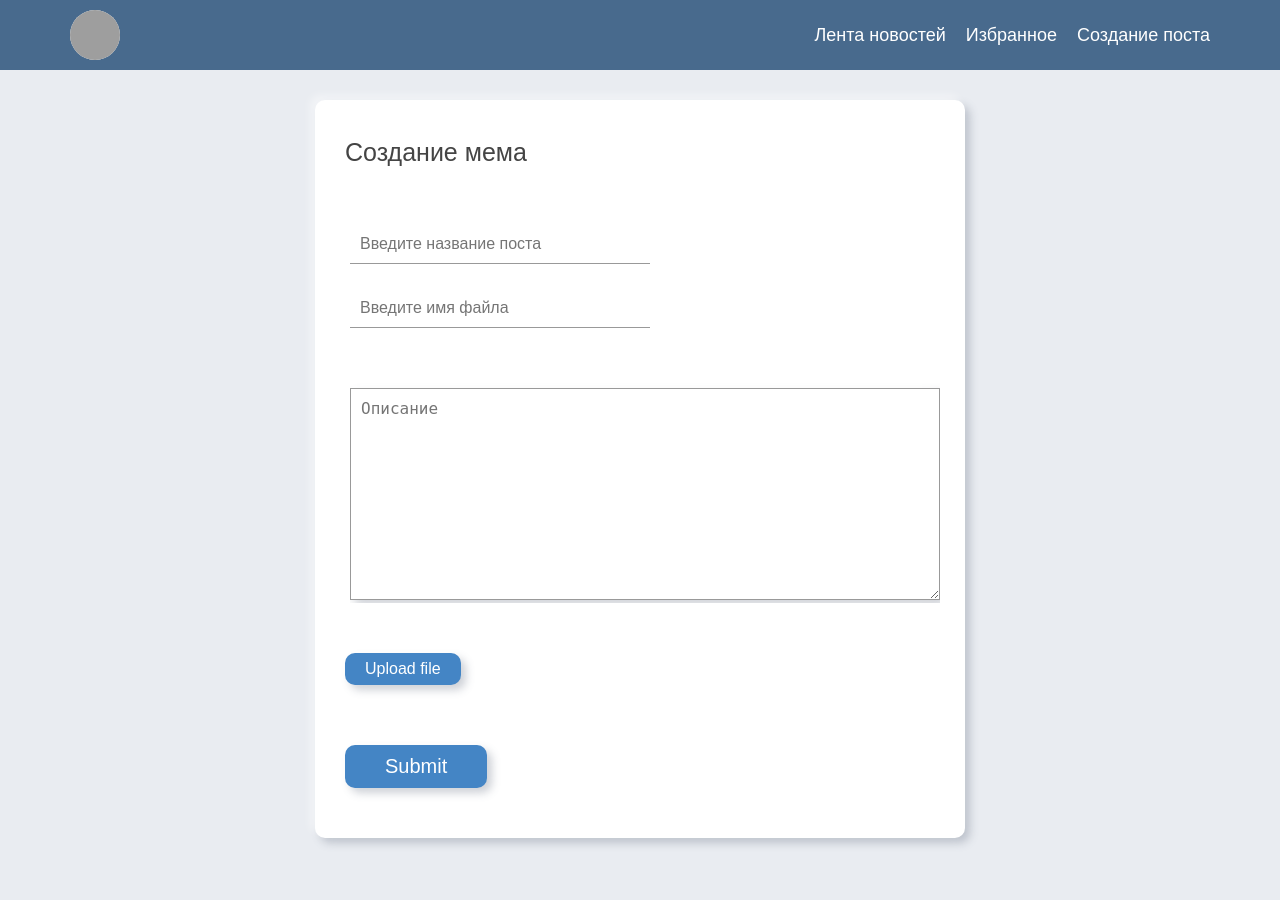
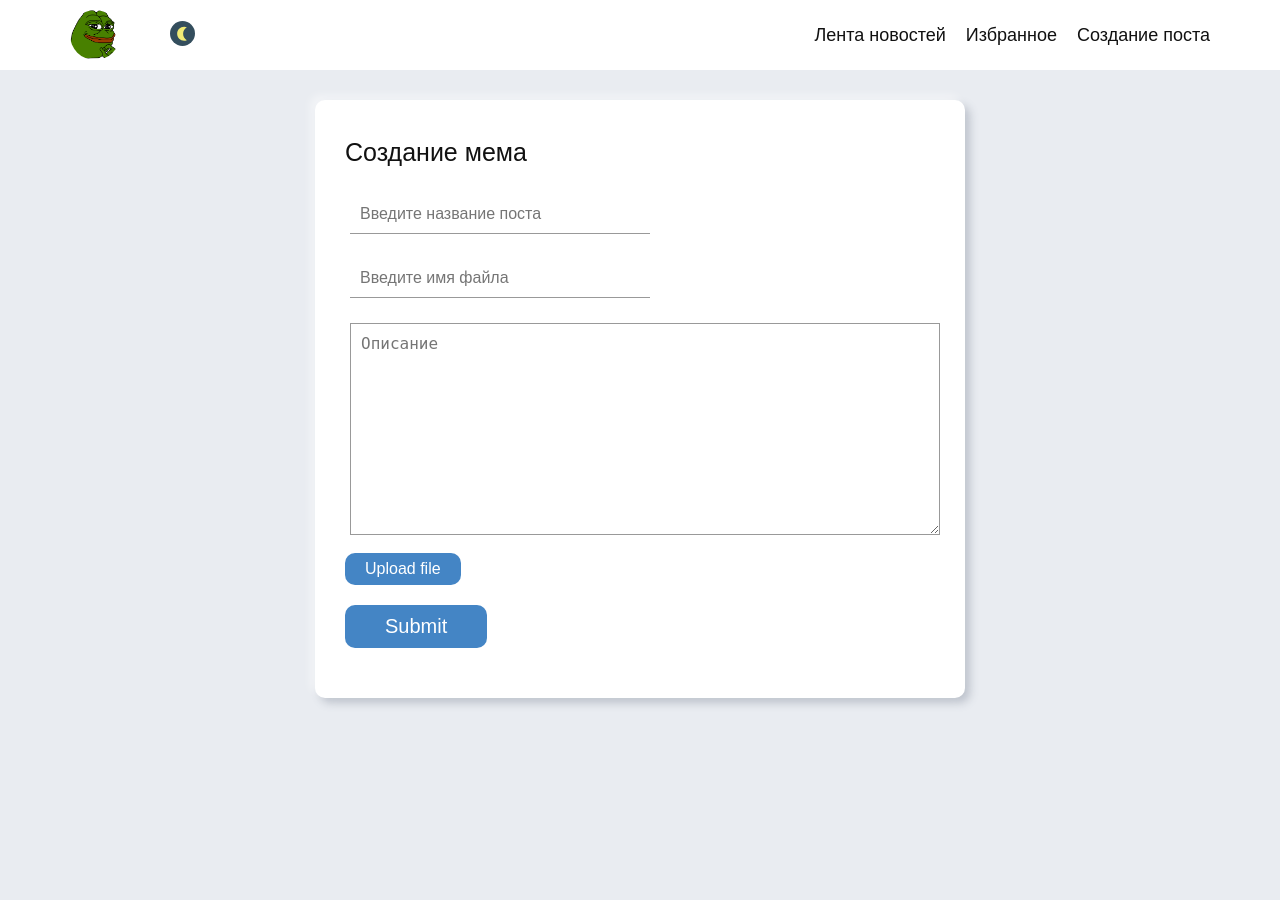
Before and after one commit to fedmog1lnkv/meme_site, a Flask app: page /create_post in a window 1280 px wide. Run offline with Flask 2, Linux system fonts and the light colour scheme; grey boxes are pictures that could not be loaded.

Commit message:
Переключение тем приложения
-Добавлена возможность переключения тем:
 - светлая
 - темная

```diff
--- a/app/static/css/cardStyles.css
+++ b/app/static/css/cardStyles.css
@@ -3,6 +3,32 @@
   margin: 0;
   border: 0;
   box-sizing: border-box;
+}
+
+:root{
+  --main-bg: #e9ecf1;
+  --header-bg:#486a8d;
+  --card-color: white;
+  --card-shadow:-5px -5px 9px rgb(255 255 255 / 45%), 5px 5px 9px rgb(94 104 121 / 30%);
+  --image-bg:rgba(255, 255, 255, 0.25);
+  --image-shadow: 0 4px 30px rgba(0, 0, 0, 0.1);
+  --text-color:#111111;
+  --toggle-image: url(../images/moon.svg);
+  --input-shadow: -5px -5px 9px rgba(255,255,255,0.45), 5px 5px 9px rgba(94,104,121,0.3);
+  --textarea-shadow: -5px -5px 9px rgba((255,255,255,0.45), 5px 5px 9px rgba(94,104,121,0.3));
+}
+
+:root[data-theme='dark']{
+  --main-bg: #222226;
+  --header-bg: #333336;
+  --card-color: #333336;
+  --card-shadow:none;
+  --image-bg:rgba(255, 255, 255, 0.1);
+  --image-shadow: none;
+  --text-color:white;
+  --toggle-image: url(../images/sun.svg);
+  --input-shadow:none;
+  --textarea-shadow:none;
 }
 
 html,
@@ -11,11 +37,14 @@ body{
     line-height: 1;
     font-size: 16px;
     background-color: #333;
-    color: #fff;
+    color: #111111;
+    /* color: #fff; */
     font-family: sans-serif;
     padding: 0;
     margin: 0;
-    background:#e9ecf1;
+    background:var(--main-bg);
+
+    transition: 0.4s linear;
 
 
 }
@@ -44,7 +73,8 @@ a{
   left: 0;
   width: 100%;
   z-index: 10;
-  background-color: #486a8d ;
+  background-color: var(--card-color);
+  transition: 0.4s linear;
 
 
   /* box-shadow: -5px -5px 9px rgba(255,255,255,0.45), 5px 5px 9px rgba(94,104,121,0.3); */
@@ -58,6 +88,8 @@ a{
   align-items: center;
   justify-content: space-between;
   min-height: 70px;
+  position: relative;
+
 }
 
 .header__logo{
@@ -105,8 +137,9 @@ a{
 }
 
 .menu__link{
-  color: #fff;
+  color: var(--text-color);
   font-size: 18px;
+  transition: 0.4s linear;
 }
 
 .menu__link:hover{
@@ -538,11 +580,13 @@ html {
 	padding: 40px; */
 
 h1 {
-	color: #444;
+	color: var(--text-color);
 	font-weight: 300;
 	margin: 0;
 	margin-bottom: 10px;
 	font-size: 25px;
+
+  transition: 0.4s linear;
 }
 .sub {
 	color: #999;
@@ -740,7 +786,9 @@ h3 {
 	background: none;
 
 
-  box-shadow: -5px -5px 9px rgba(255,255,255,0.45), 5px 5px 9px rgba(94,104,121,0.3);
+  box-shadow: var(--textarea-shadow);
+
+  transition: 0.4s linear;
 
 }
 .brise-text label {
@@ -776,7 +824,9 @@ h3 {
 	border: none;
   border-radius: 10px;
 
-  box-shadow: -5px -5px 9px rgba(255,255,255,0.45), 5px 5px 9px rgba(94,104,121,0.3);
+  box-shadow: var(--textarea-shadow);
+
+  transition: 0.4s linear;
 
 }
 .brise-upload label:hover,.brise-btn:hover{
@@ -791,3 +841,39 @@ h3 {
 	padding: 10px 40px;
 }
 /* End upload */
+
+/* .theme-button
+{
+    position: absolute;
+    right: 5px;
+    top: 5px;
+    display: inline-block;
+    padding: 10px 25px;
+    cursor: pointer;
+    margin-top: 60px;
+} */
+
+
+
+.toggle-theme{
+  width: 25px;
+  height: 25px;
+  padding: 0px;
+  margin: 0px;
+  background-color: transparent;
+  background-image: var(--toggle-image);
+  background-size: contain;
+  background-repeat: no-repeat;
+  /* position: absolute;
+  right: 0;
+  top: 10px; */
+  position: absolute;
+  /* right: 5px; */
+  top: 5px;
+  margin-top: 16px;
+  margin-left: 100px;
+  cursor: pointer;
+  z-index: 9999999999999;
+
+  transition: 0.4s linear;
+}
--- a/app/static/js/like.js
+++ b/app/static/js/like.js
@@ -111,51 +111,78 @@ for (let element of like_buttons){
 
 ///////////////////////////////////////////////////////////////
 
-let comments = [];
-// loadComments();
+// let comments = [];
+// // loadComments();
 
-document.getElementById('comment-add').onclick = function(){
-    event.preventDefault();
-    let commentName = document.getElementById('comment-name');  // получили элементы формы
-    let commentBody = document.getElementById('comment-body');  // получили элементы формы
+// document.getElementById('comment-add').onclick = function(){
+//     event.preventDefault();
+//     let commentName = document.getElementById('comment-name');  // получили элементы формы
+//     let commentBody = document.getElementById('comment-body');  // получили элементы формы
 
-    let comment = {
-        name : commentName.value, //получили имя того, кто написал комментарий
-        body : commentBody.value, // получили комментарий
-        time : Math.floor(Date.now() / 1000) // получили время комментария
-    }
+//     let comment = {
+//         name : commentName.value, //получили имя того, кто написал комментарий
+//         body : commentBody.value, // получили комментарий
+//         time : Math.floor(Date.now() / 1000) // получили время комментария
+//     }
 
-    commentName.value = ''; //очистили форму элемента
-    commentBody.value = ''; //очистили форму
+//     commentName.value = ''; //очистили форму элемента
+//     commentBody.value = ''; //очистили форму
 
-    comments.push(comment); // добавляем в массив наш массив на 121 строке
-    showComments();// выводим на экран
-}
+//     comments.push(comment); // добавляем в массив наш массив на 121 строке
+//     showComments();// выводим на экран
+// }
 
 
 
-function showComments (){
-    let commentField = document.getElementById('comment-field');
-    let out = '';
-    comments.forEach(function(item){
-        // out += `<p class="text-right small"><em>${timeConverter(item.time)}</em></p>`;//время
-        // out += `<p class="alert alert-primary" role="alert">${item.name}</p>`;//имя
-        out += `<p class="alert alert-success" >${item.body}</p>`;//комментарий
-    });
-    commentField.innerHTML = out;
+// function showComments (){
+//     let commentField = document.getElementById('comment-field');
+//     let out = '';
+//     comments.forEach(function(item){
+//         // out += `<p class="text-right small"><em>${timeConverter(item.time)}</em></p>`;//время
+//         // out += `<p class="alert alert-primary" role="alert">${item.name}</p>`;//имя
+//         out += `<p class="alert alert-success" >${item.body}</p>`;//комментарий
+//     });
+//     commentField.innerHTML = out;
+// }
+
+// //конвертируем время
+// function timeConverter(UNIX_timestamp){
+//     var a = new Date(UNIX_timestamp * 1000);
+//     var months = ['Jan','Feb','Mar','Apr','May','Jun','Jul','Aug','Sep','Oct','Nov','Dec'];
+//     var year = a.getFullYear();
+//     var month = months[a.getMonth()];
+//     var date = a.getDate();
+//     var hour = a.getHours();
+//     var min = a.getMinutes();
+//     var sec = a.getSeconds();
+//     var time = date + ' ' + month + ' ' + year + ' ' + hour + ':' + min + ':' + sec ;
+//     return time;
+//   }
+//   console.log(comments)
+///////////////////////////////////////////////////
+
+function theme() {
+  const toggleTheme = document.querySelector('.toggle-theme')
+  let el = document.documentElement
+
+  toggleTheme.addEventListener('click', () =>{
+    if (el.hasAttribute('data-theme')){
+      el.removeAttribute('data-theme')
+      localStorage.removeItem('theme')
+    }
+    else{
+      el.setAttribute('data-theme', 'dark')
+      localStorage.setItem('theme', 'dark')
+    }
+  })
+
+  if (localStorage.getItem('theme')){
+    el.setAttribute('data-theme', 'dark')
+  }
 }
 
-//конвертируем время
-function timeConverter(UNIX_timestamp){
-    var a = new Date(UNIX_timestamp * 1000);
-    var months = ['Jan','Feb','Mar','Apr','May','Jun','Jul','Aug','Sep','Oct','Nov','Dec'];
-    var year = a.getFullYear();
-    var month = months[a.getMonth()];
-    var date = a.getDate();
-    var hour = a.getHours();
-    var min = a.getMinutes();
-    var sec = a.getSeconds();
-    var time = date + ' ' + month + ' ' + year + ' ' + hour + ':' + min + ':' + sec ;
-    return time;
-  }
-  console.log(comments)
+theme()
+
+console.log(toggleTheme)
+console.log(123)
+////////////////////////////////
--- a/app/templates/create_post.html
+++ b/app/templates/create_post.html
@@ -14,8 +14,9 @@
 
     <header class="header">
       <div class="header__container">
-          <a href="#" class="header__logo">
-              <img src="#">
+        <button class="toggle-theme"></button>
+          <a href="/" class="header__logo">
+              <img src="../static/images/logo.png">
           </a>
           <div class="header__menu menu">
               <div class="menu__icon">
@@ -24,7 +25,7 @@
               <nav class="menu__body">
                   <ul class="menu__list">
                       <li>
-                          <a href="#" class="menu__link">Лента новостей</a>
+                          <a href="/" class="menu__link">Лента новостей</a>
                       </li>
                       <li><a data-goto=".page__section_2" href="" class="menu__link">Избранное</a></li>
 
@@ -59,7 +60,7 @@
 
         <!-- 	Copy this form on your website -->
           <form id="brise-form" action="/create_post" method="post">
-          <h3>Custom inputs:</h3>
+
           <div class="wrap-line">
             <!-- Inputs -->
             <div class="brise-input">
@@ -74,7 +75,7 @@
             </div>
             <!-- Inputs -->
           </div>
-          <h3>Custom textarea:</h3>
+
           <!-- Textarea -->
           <div class="brise-text">
             <textarea placeholder="Описание" name="content" id="" cols="30" rows="10" required></textarea>
@@ -82,7 +83,7 @@
           </div>
           <!-- Tetarea -->
 
-          <h3>Custom upload button:</h3>
+
           <!-- Upload file button -->
           <div class="brise-upload">
             <label>
@@ -91,7 +92,7 @@
             </label>
           </div>
           <!-- Upload file button -->
-          <h3>And simply submit:</h3>
+
           <!-- <input class="brise-btn" type="submit" value="Создать" /> -->
           <button type="submit" value="Создать" class="brise-btn">Submit</button>
         </form>
```
Also changed, not shown: other parts of app/static/css/cardStyles.css (+23 -12 lines), app/templates/card.html (+6 -9 lines), app/static/css/darkTheme.css (added), app/static/images/logo.png (added), app/static/images/moon.svg (added), app/static/images/sun.svg (added).
